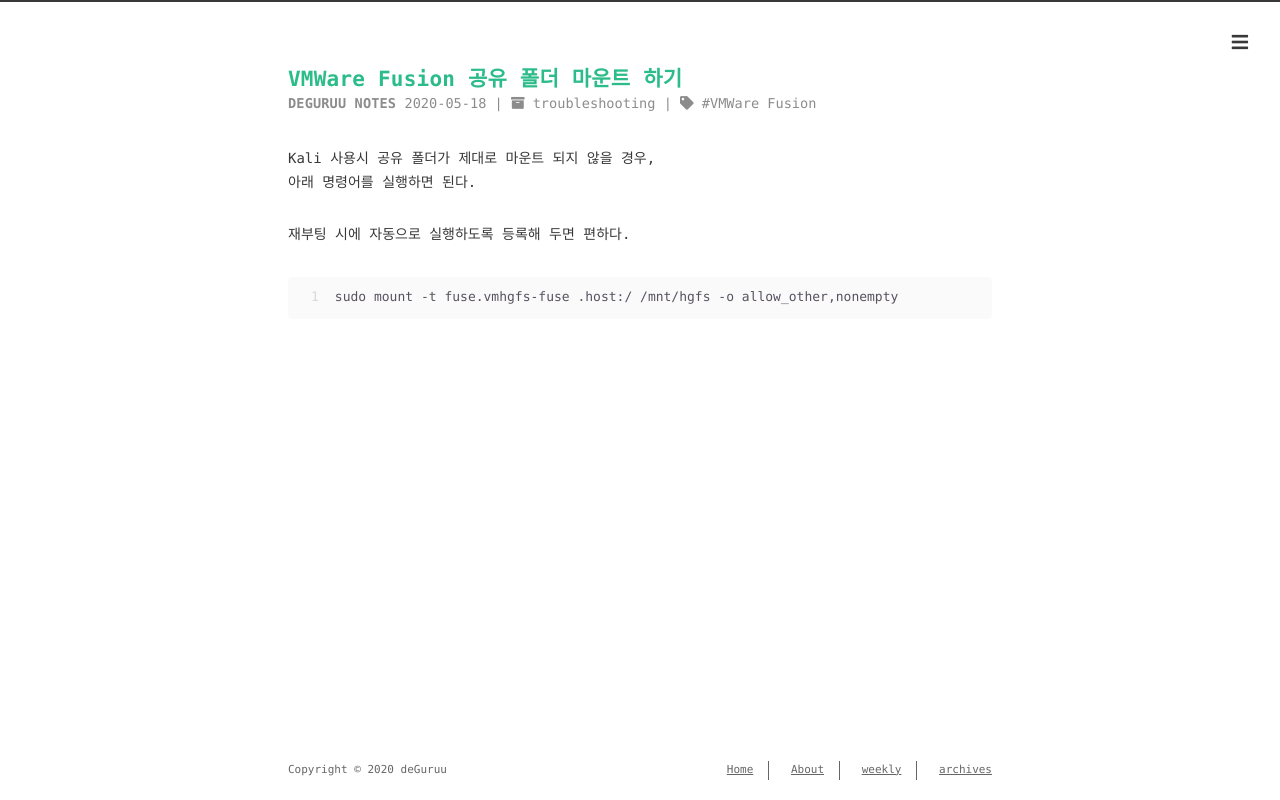
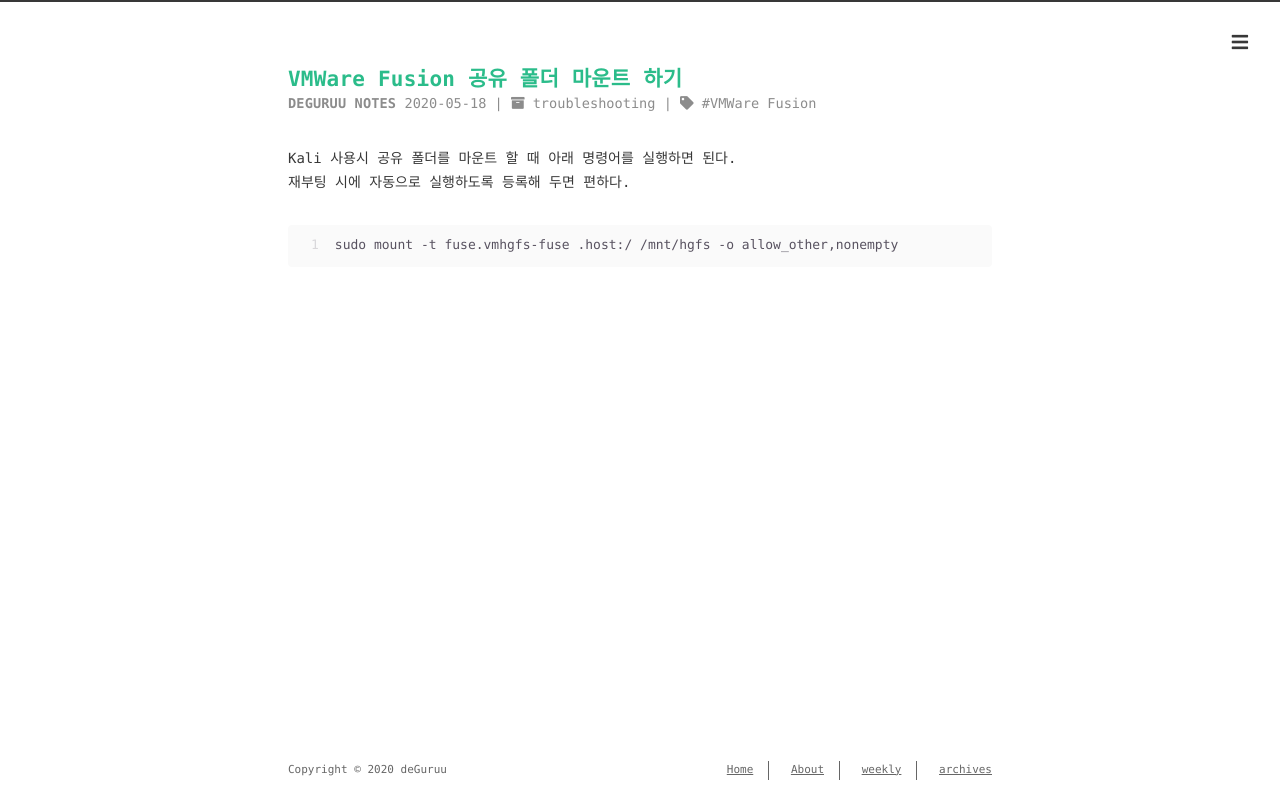
Before and after one commit to deGuruu/deguruu.github.io, a plain HTML site: page 2020/05/18/vmware-fusion-shared-mount/index.html in a window 1280 px wide. Drawn offline with Linux system fonts and the light colour scheme; a script that the page names is missing; a web font is replaced by a local one.

Commit message:
Site updated: 2020-05-18 00:46:49

```diff
--- a/2020/05/18/vmware-fusion-shared-mount/index.html
+++ b/2020/05/18/vmware-fusion-shared-mount/index.html
@@ -6,15 +6,15 @@
     <meta http-equiv="X-UA-Compatible" content="IE=edge">
     <meta name="HandheldFriendly" content="True">
     <meta name="viewport" content="width=device-width, initial-scale=1, maximum-scale=1" />
-    <meta name="description" content="Kali 사용시 공유 폴더가 제대로 마운트 되지 않을 경우,아래 명령어를 실행하면 된다.  재부팅 시에 자동으로 실행하도록 등록해 두면 편하다. 1sudo mount -t fuse.vmhgfs-fuse .host:&#x2F; &#x2F;mnt&#x2F;hgfs -o allow_other,nonempty">
+    <meta name="description" content="Kali 사용시 공유 폴더를 마운트 할 때 아래 명령어를 실행하면 된다.재부팅 시에 자동으로 실행하도록 등록해 두면 편하다. 1sudo mount -t fuse.vmhgfs-fuse .host:&#x2F; &#x2F;mnt&#x2F;hgfs -o allow_other,nonempty">
 <meta property="og:type" content="article">
 <meta property="og:title" content="VMWare Fusion 공유 폴더 마운트 하기">
 <meta property="og:url" content="https://deguruu.github.io/2020/05/18/vmware-fusion-shared-mount/index.html">
 <meta property="og:site_name" content="deGuruu Notes">
-<meta property="og:description" content="Kali 사용시 공유 폴더가 제대로 마운트 되지 않을 경우,아래 명령어를 실행하면 된다.  재부팅 시에 자동으로 실행하도록 등록해 두면 편하다. 1sudo mount -t fuse.vmhgfs-fuse .host:&#x2F; &#x2F;mnt&#x2F;hgfs -o allow_other,nonempty">
+<meta property="og:description" content="Kali 사용시 공유 폴더를 마운트 할 때 아래 명령어를 실행하면 된다.재부팅 시에 자동으로 실행하도록 등록해 두면 편하다. 1sudo mount -t fuse.vmhgfs-fuse .host:&#x2F; &#x2F;mnt&#x2F;hgfs -o allow_other,nonempty">
 <meta property="og:locale" content="en_US">
 <meta property="article:published_time" content="2020-05-17T15:36:01.000Z">
-<meta property="article:modified_time" content="2020-05-17T15:41:08.011Z">
+<meta property="article:modified_time" content="2020-05-17T15:46:43.151Z">
 <meta property="article:author" content="deGuruu">
 <meta property="article:tag" content="VMWare Fusion">
 <meta name="twitter:card" content="summary">
@@ -155,8 +155,7 @@
 
 
   <div class="content" itemprop="articleBody">
-    <p>Kali 사용시 공유 폴더가 제대로 마운트 되지 않을 경우,<br>아래 명령어를 실행하면 된다. </p>
-<p>재부팅 시에 자동으로 실행하도록 등록해 두면 편하다.</p>
+    <p>Kali 사용시 공유 폴더를 마운트 할 때 아래 명령어를 실행하면 된다.<br>재부팅 시에 자동으로 실행하도록 등록해 두면 편하다.</p>
 <figure class="highlight plain"><table><tr><td class="gutter"><pre><span class="line">1</span><br></pre></td><td class="code"><pre><span class="line">sudo mount -t fuse.vmhgfs-fuse .host:&#x2F; &#x2F;mnt&#x2F;hgfs -o allow_other,nonempty</span><br></pre></td></tr></table></figure>
 
   </div>
```
